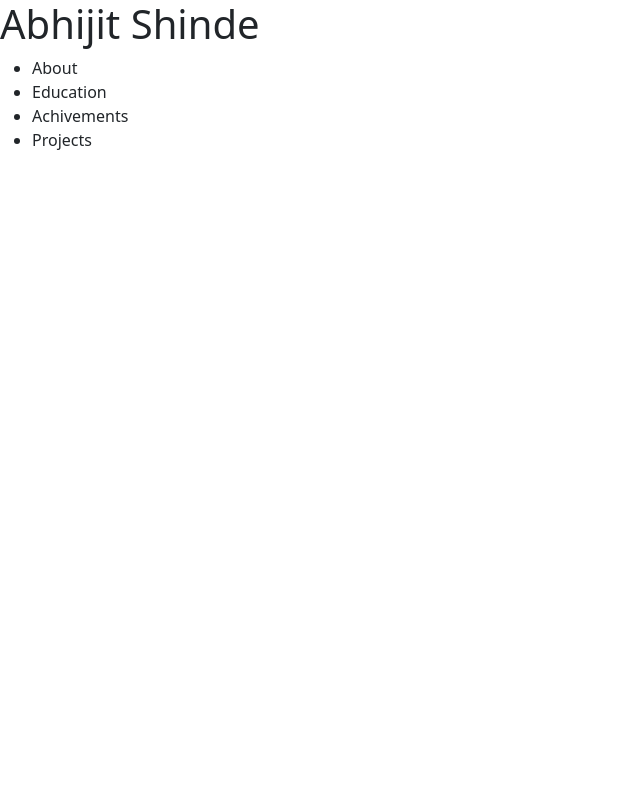
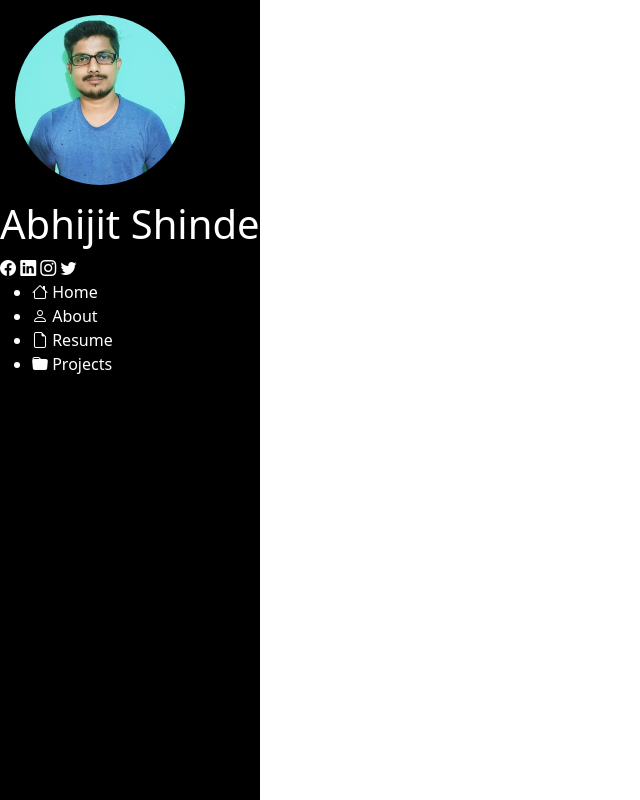
Before and after one commit to AbhijitShinde19/portfolio, a website: page index.html in a window 1280 px wide. Shown: the whole page, without its empty margins (0-640 px from the left). Drawn offline with nearby package versions, Linux system fonts and the light colour scheme.

Commit message:
menu add

```diff
--- /dev/null
+++ b/index.css
@@ -0,0 +1,32 @@
+*{
+    margin: 0;
+    padding: 0;
+}
+img{
+    width: 200px;
+    height: 200px;
+    border: 2px;
+    border-radius: 900px;
+    padding: 15px;
+}
+div{
+    display: grid;
+    grid-template-columns: 3fr 9fr;
+}
+.menu{
+    background-color: black;
+    color: white;
+    position: fixed;
+    height: 100%;
+    display: block;
+    align-items: center;
+}
+.hero{
+    background-color: antiquewhite;
+}
+.icons{
+    display: block;
+    align-items: center;
+    justify-content: center;
+
+}
--- a/index.html
+++ b/index.html
@@ -1,26 +1,44 @@
 <!DOCTYPE html>
 <html lang="en">
   <head>
-    <meta charset="UTF-8">
-    <meta http-equiv="X-UA-Compatible" content="IE=edge">
-    <meta name="viewport" content="width=device-width, initial-scale=1.0">
+    <meta charset="UTF-8" />
+    <meta http-equiv="X-UA-Compatible" content="IE=edge" />
+    <meta name="viewport" content="width=device-width, initial-scale=1.0" />
     <title>Document</title>
-    <link rel="stylesheet" href="https://cdn.jsdelivr.net/npm/bootstrap@5.2.3/dist/css/bootstrap.min.css">
+    <!-- css link -->
+    <link rel="stylesheet" href="/index.css" />
+    <!-- bootstrap css -->
+    <link
+      rel="stylesheet"
+      href="https://cdn.jsdelivr.net/npm/bootstrap@5.2.3/dist/css/bootstrap.min.css"
+    />
     <!-- for bootstrap icons -->
-    <link rel="stylesheet" href="https://cdn.jsdelivr.net/npm/bootstrap-icons@1.10.2/font/bootstrap-icons.css">
+    <link
+      rel="stylesheet"
+      href="https://cdn.jsdelivr.net/npm/bootstrap-icons@1.10.2/font/bootstrap-icons.css"
+    />
   </head>
   <body>
-    <header>
-        <div class="logo"><h1>Abhijit Shinde</h1></div>
-
+    <div>
+      <div class="menu">
+        <img src="/src/images/profile.jpeg" />
+        <h1>Abhijit Shinde</h1>
+        <div class="icons">
+          <span class="bi bi-facebook"></span>
+          <span class="bi bi-linkedin"></span>
+          <span class="bi bi-instagram"></span>
+          <span class="bi bi-twitter"></span>
+        </div>
         <nav>
           <ul>
-                <li>About</li>
-                <li>Education</li>
-                <li>Achivements</li>
-                <li>Projects</li>
+            <li><span class="bi bi-house"></span> Home</li>
+            <li><span class="bi bi-person"></span> About</li>
+            <li><span class="bi bi-file-earmark"></span> Resume</li>
+            <li><span class="bi bi-folder-fill"></span> Projects</li>
           </ul>
         </nav>
-    </header>
+      </div>
+      <div class="hero"></div>
+    </div>
   </body>
 </html>
```
Also changed, not shown: src/images/profile.jpeg (added), 3 other files. Lines whose indentation alone changed are shown as unchanged.
